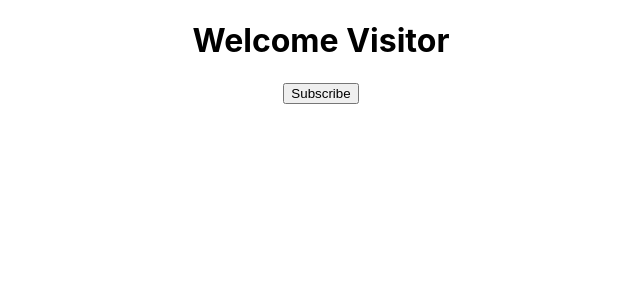
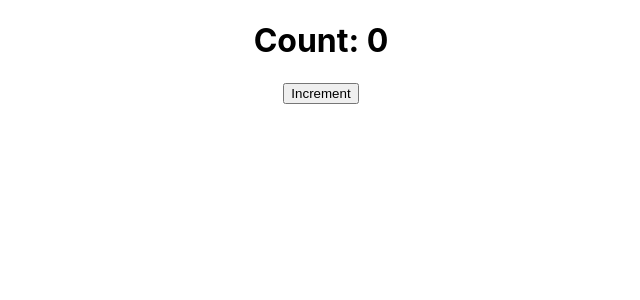
Before and after one commit to vishal-muralidharan/React-Course, a React (Create React App) app in the folder hello-world/: page / in a window 1280 px wide. Shown: the top 300 px of the page, without its empty margins (319-959 px from the left). Built offline with nearby package versions, Linux system fonts and the light colour scheme.

Commit message:
setState Functions

```diff
--- a/hello-world/src/App.js
+++ b/hello-world/src/App.js
@@ -4,12 +4,14 @@
 import Welcome from './components/Welcome'
 import Hello from './components/Hello'
 import Message from './components/Message'
+import Counter from './components/Counter'
 
 function App() {
   return (
     <div className="App">
-      <Message />
-        { /* <Greet name="Bruce" heroName="Batman">
+        <Counter />
+        { /*<Message />
+         <Greet name="Bruce" heroName="Batman">
             <p>This is props children</p>
         </Greet>
         <Greet name="Clark" heroName="Superman">
--- /dev/null
+++ b/hello-world/src/components/Counter.js
@@ -0,0 +1,46 @@
+import React, { Component } from 'react'
+
+class Counter extends Component {
+    constructor(props) {
+        super(props)
+
+        this.state = {
+            count: 0
+        }
+    }
+
+    increment() {
+        { /* this.setState(
+            {
+                count: this.state.count + 1
+            },
+            () => {
+                console.log('Callback Value', this.state.count)
+            }
+        ) */}
+
+        this.setState((prevState) => ({
+            count: prevState.count + 1
+        }))
+        console.log(this.state.count)
+    }
+
+    incrementFive () {
+        this.increment()
+        this.increment()
+        this.increment()
+        this.increment()
+        this.increment()
+    }
+
+    render () {
+        return (
+            <div>
+                <h1>Count: {this.state.count}</h1>
+                <button onClick={() => this.incrementFive()}>Increment</button>
+            </div>
+        )
+    }
+}
+
+export default Counter
```
